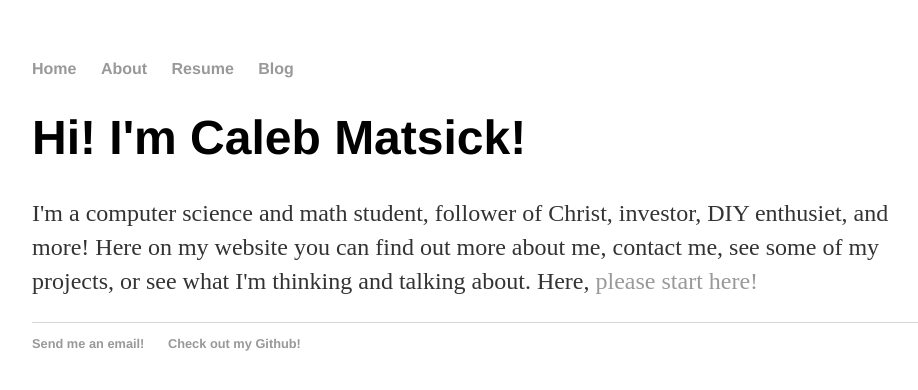
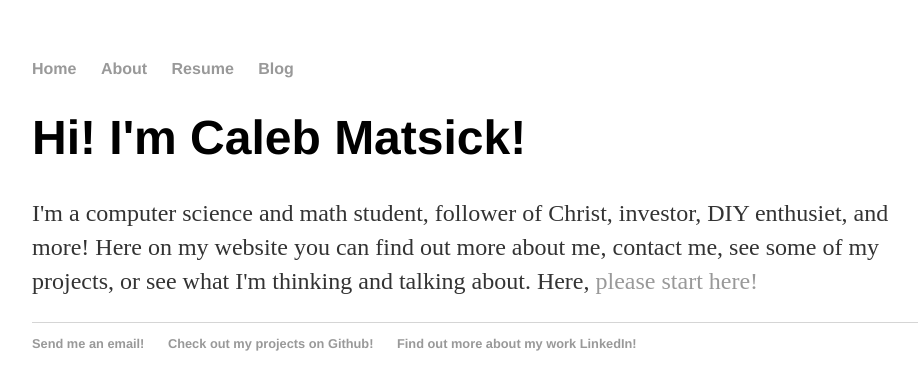
Before and after one commit to IronmanMk40/Matsick-Dot-Com, a Jekyll site: the page built from index.html, in a window 1280 px wide. Shown: the top 390 px of the page, without its empty margins (160-1078 px from the left). Built offline with Jekyll 4.4.1, drawn with Linux system fonts in a browser that asks for light colours.

Commit message:
Added linkedin information

```diff
--- a/_layouts/default.html
+++ b/_layouts/default.html
@@ -23,7 +23,8 @@
 			<footer>
 	    		<ul>
 	        		<li><a href="mailto:caleb@matsick.com">Send me an email!</a></li>
-	        		<li><a href="https://github.com/calebmatsick">Check out my Github!</a></li>
+	        		<li><a href="https://github.com/calebmatsick">Check out my projects on Github!</a></li>
+				<li><a href="https://www.linkedin.com/in/calebmatsick/">Find out more about my work LinkedIn! </a></li>
 				</ul>
 			</footer>
 		</body>
```
